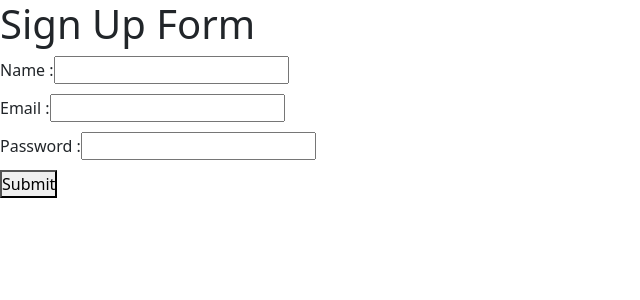
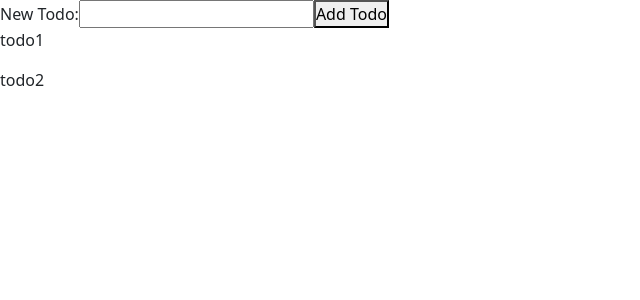
Before and after one commit to afroza732/react_practice, a React (Create React App) app: page / in a window 1280 px wide. Shown: the top 300 px of the page, without its empty margins (0-640 px from the left). Built offline with nearby package versions, Linux system fonts and the light colour scheme.

Commit message:
practice todos

```diff
--- a/src/App.js
+++ b/src/App.js
@@ -1,9 +1,10 @@
 import React from 'react';
-import SIGNUP from './components/SIGNUP';
+import Home from './components/TODOS/Home';
+// import SIGNUP from './components/SIGNUP';
 
 
 export default function App(){
   return <>
-      < SIGNUP />
+      < Home />
   </>
 }
--- a/src/components/SIGNUP/index.js
+++ b/src/components/SIGNUP/index.js
@@ -13,6 +13,7 @@
   } = useFormik({
     initialValues:{
       name:'',
+
       email:'',
       password:''
     },
--- /dev/null
+++ b/src/components/TODOS/Home.js
@@ -0,0 +1,19 @@
+import React, { useState } from 'react'
+import NewTodo from './NewTodo'
+import Todos from './Todos'
+
+const Home = () => {
+    const dumyTodos = ['todo1','todo2'];
+    const [todos,setTodos] = useState(dumyTodos);
+    const handleAddTodo = (newTodo) => {
+        setTodos([...todos,newTodo]);
+    }
+    return (
+        <div>
+            <NewTodo newTodo={handleAddTodo}/>
+            <Todos todos={todos}/>
+        </div>
+    )
+}
+
+export default Home
--- /dev/null
+++ b/src/components/TODOS/NewTodo.js
@@ -0,0 +1,23 @@
+import React, { useState } from 'react'
+
+const NewTodo = (props) => {
+    const [todo,setTodo] = useState("");
+    const handleChange = (e) => {
+        setTodo(e.target.value);
+    }
+    const handleNewitem = (event) => {
+        event.preventDefault();
+        props.newTodo(todo);
+    }
+    return (
+        <div>
+            <form onSubmit={handleNewitem}>
+                <label htmlFor='todo'>New Todo:</label>
+                <input type="text" name="name" id="name" onChange={handleChange} value={todo} />
+                <button type='submit'>Add Todo</button>
+            </form>
+        </div>
+    )
+}
+
+export default NewTodo
--- /dev/null
+++ b/src/components/TODOS/Todo.js
@@ -0,0 +1,11 @@
+import React from 'react'
+
+const Todo = (props) => {
+  return (
+    <div>
+         <p>{props.todo}</p>
+    </div>
+  )
+}
+
+export default Todo
--- /dev/null
+++ b/src/components/TODOS/Todos.js
@@ -0,0 +1,15 @@
+import React from 'react'
+import Todo from './Todo';
+
+const Todos = (props) => {
+  return (
+    <div>
+        {
+          props.todos.map((todo,index) => (
+            <Todo key={index} todo={todo}/>
+          ))}
+    </div>
+  );
+}
+
+export default Todos;
```
